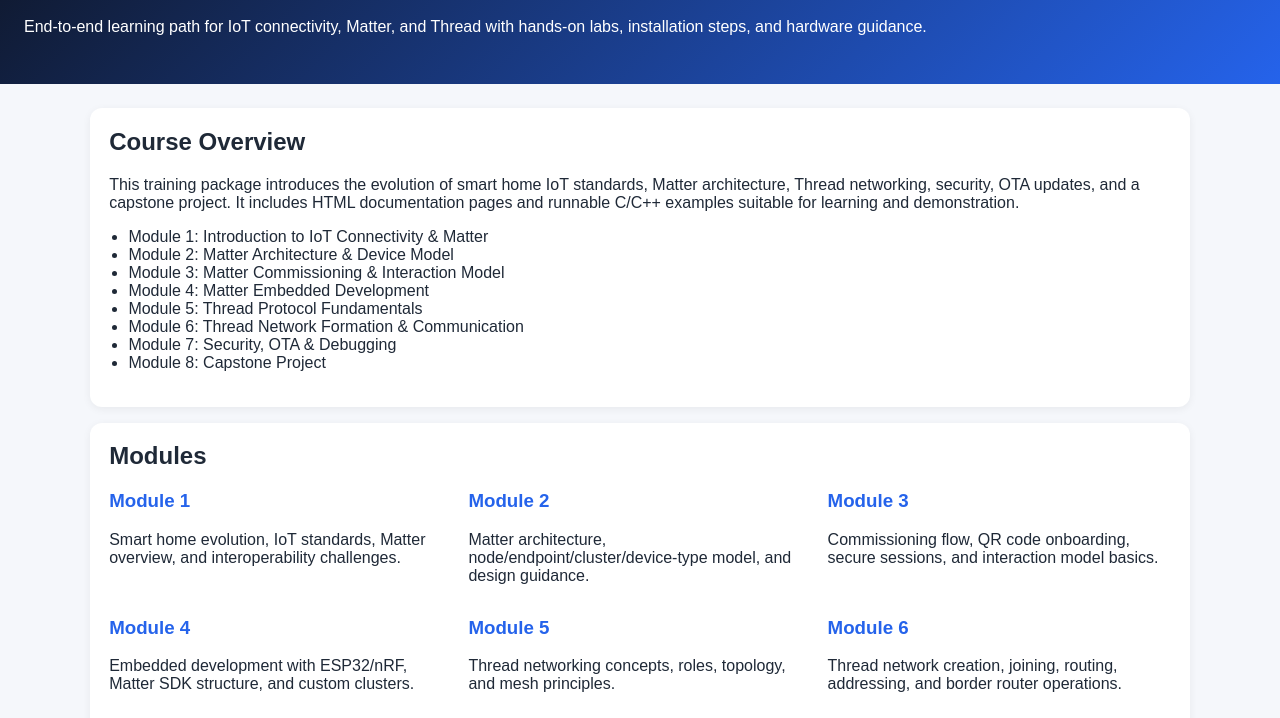
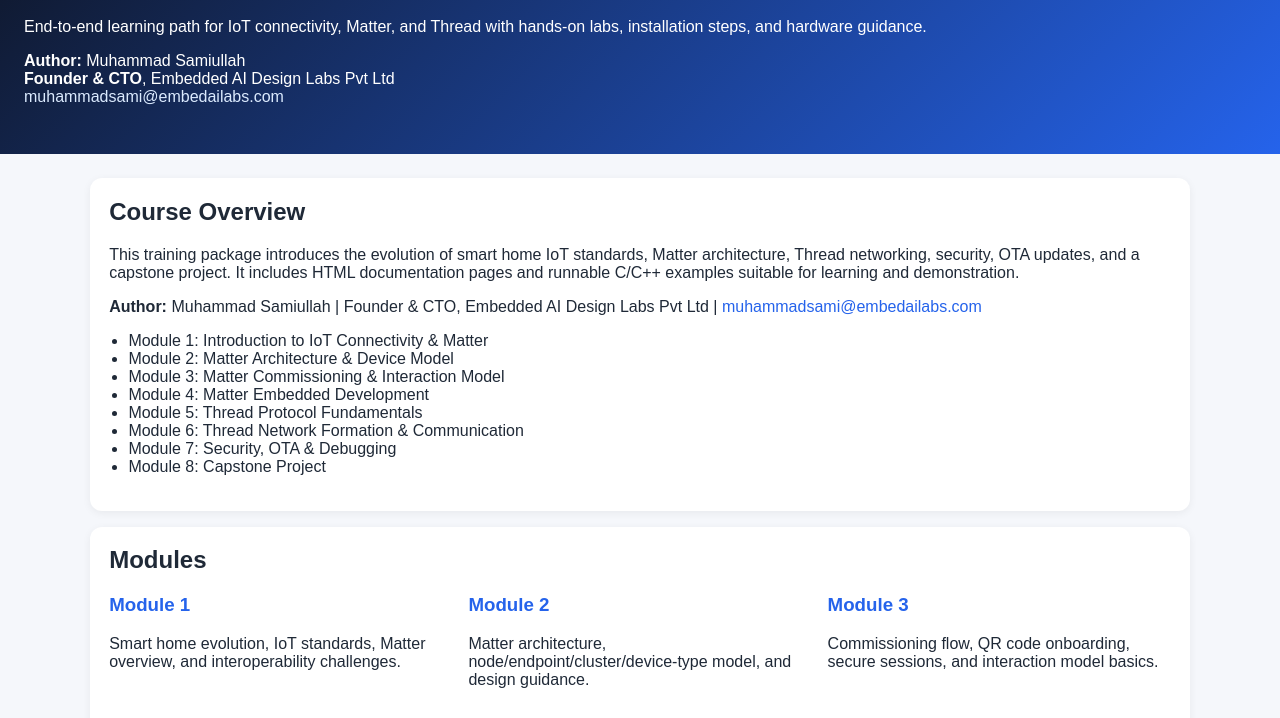
Before and after one commit to sami08181973/matter_n_thread_copilot, a website: page index.html in a window 1280 px wide. Shown: the part 72-790 px from the top of the page. Drawn offline with Linux system fonts and the light colour scheme.

Commit message:
Add author details to landing page

```diff
--- a/index.html
+++ b/index.html
@@ -20,11 +20,15 @@
   <header>
     <h1>Matter over Thread Training Kit</h1>
     <p>End-to-end learning path for IoT connectivity, Matter, and Thread with hands-on labs, installation steps, and hardware guidance.</p>
+    <p><strong>Author:</strong> Muhammad Samiullah<br>
+    <strong>Founder & CTO</strong>, Embedded AI Design Labs Pvt Ltd<br>
+    <a href="mailto:muhammadsami@embedailabs.com" style="color: #dbeafe;">muhammadsami@embedailabs.com</a></p>
   </header>
   <main>
     <section class="card">
       <h2>Course Overview</h2>
       <p>This training package introduces the evolution of smart home IoT standards, Matter architecture, Thread networking, security, OTA updates, and a capstone project. It includes HTML documentation pages and runnable C/C++ examples suitable for learning and demonstration.</p>
+      <p><strong>Author:</strong> Muhammad Samiullah | Founder & CTO, Embedded AI Design Labs Pvt Ltd | <a href="mailto:muhammadsami@embedailabs.com">muhammadsami@embedailabs.com</a></p>
       <ul>
         <li>Module 1: Introduction to IoT Connectivity & Matter</li>
         <li>Module 2: Matter Architecture & Device Model</li>
```
